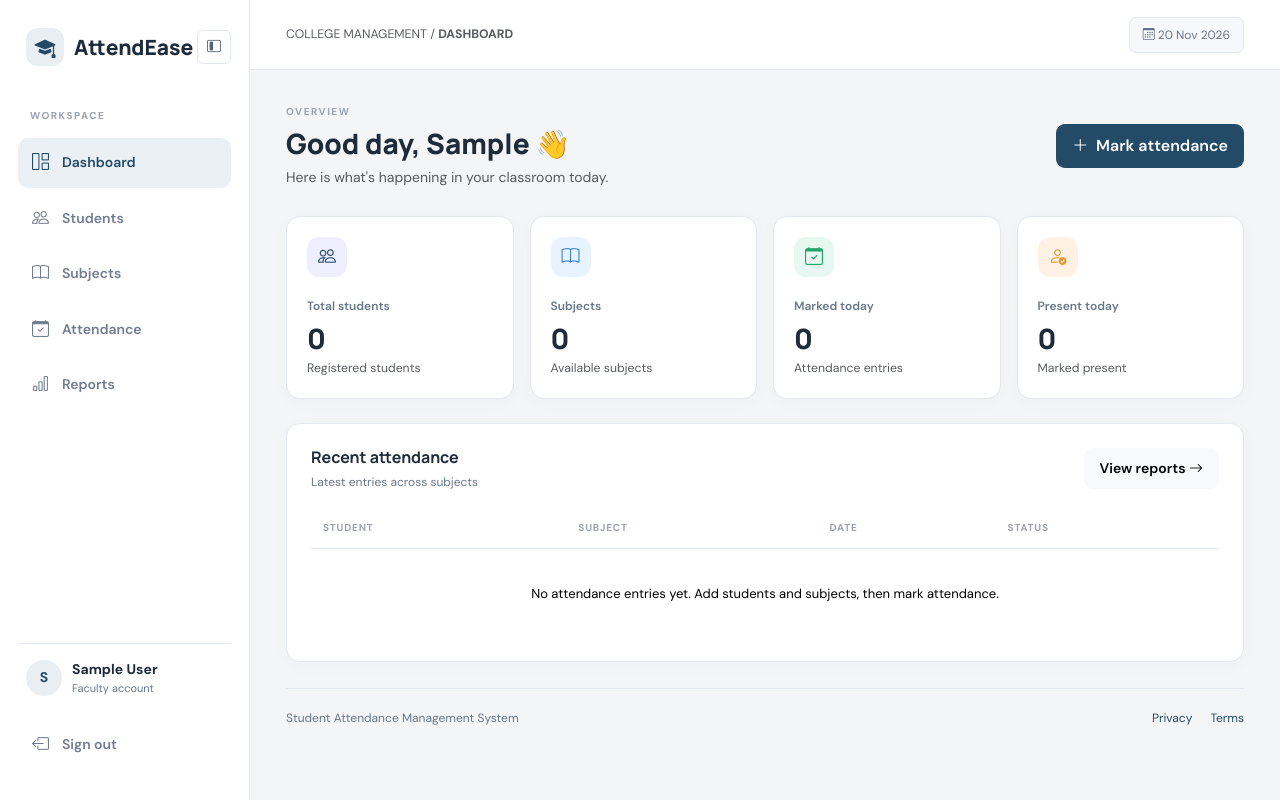
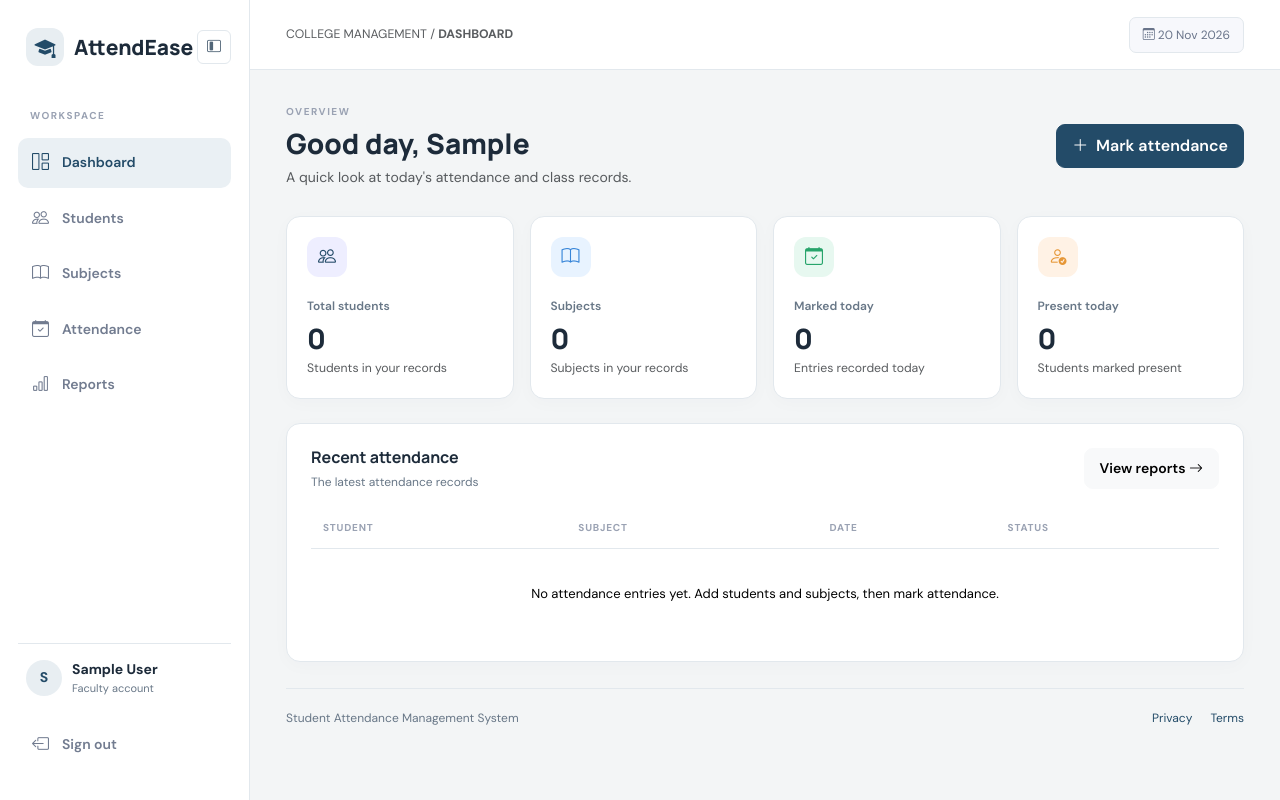
Before and after one commit to vasu925/Student-attendance-system-main, a Flask app: page /dashboard in a window 1280 px wide. Run offline with Flask 3, Linux system fonts and the light colour scheme; the visitor is signed in with stand-in values (Sample User, id 1); data comes from the database, SQL or seed files in the repository; data that the repository does not hold is empty; some libraries are stand-ins or nearby versions.

Commit message:
Polish interface wording for a clearer, more natural experience

```diff
--- a/templates/dashboard.html
+++ b/templates/dashboard.html
@@ -1,10 +1,10 @@
 {% extends "base.html" %}{% block title %}Dashboard{% endblock %}{% block content %}
-<div class="page-heading"><div><p class="eyebrow">OVERVIEW</p><h1>Good day, {{ current_user.name.split(' ')[0] }} 👋</h1><p class="text-muted">Here is what's happening in your classroom today.</p></div><a href="{{ url_for('attendance') }}" class="btn btn-primary"><i class="bi bi-plus-lg me-1"></i> Mark attendance</a></div>
+<div class="page-heading"><div><p class="eyebrow">OVERVIEW</p><h1>Good day, {{ current_user.name.split(' ')[0] }}</h1><p class="text-muted">A quick look at today's attendance and class records.</p></div><a href="{{ url_for('attendance') }}" class="btn btn-primary"><i class="bi bi-plus-lg me-1"></i> Mark attendance</a></div>
 <div class="row g-3 mb-4">
-<div class="col-md-6 col-xl-3"><div class="stat-card"><div class="stat-icon violet"><i class="bi bi-people"></i></div><span class="stat-label">Total students</span><div class="stat-value">{{ student_count }}</div><small class="text-muted">Registered students</small></div></div>
-<div class="col-md-6 col-xl-3"><div class="stat-card"><div class="stat-icon blue"><i class="bi bi-book"></i></div><span class="stat-label">Subjects</span><div class="stat-value">{{ subject_count }}</div><small class="text-muted">Available subjects</small></div></div>
-<div class="col-md-6 col-xl-3"><div class="stat-card"><div class="stat-icon green"><i class="bi bi-calendar-check"></i></div><span class="stat-label">Marked today</span><div class="stat-value">{{ today_count }}</div><small class="text-muted">Attendance entries</small></div></div>
-<div class="col-md-6 col-xl-3"><div class="stat-card"><div class="stat-icon orange"><i class="bi bi-person-check"></i></div><span class="stat-label">Present today</span><div class="stat-value">{{ present_count }}</div><small class="text-muted">Marked present</small></div></div>
+<div class="col-md-6 col-xl-3"><div class="stat-card"><div class="stat-icon violet"><i class="bi bi-people"></i></div><span class="stat-label">Total students</span><div class="stat-value">{{ student_count }}</div><small class="text-muted">Students in your records</small></div></div>
+<div class="col-md-6 col-xl-3"><div class="stat-card"><div class="stat-icon blue"><i class="bi bi-book"></i></div><span class="stat-label">Subjects</span><div class="stat-value">{{ subject_count }}</div><small class="text-muted">Subjects in your records</small></div></div>
+<div class="col-md-6 col-xl-3"><div class="stat-card"><div class="stat-icon green"><i class="bi bi-calendar-check"></i></div><span class="stat-label">Marked today</span><div class="stat-value">{{ today_count }}</div><small class="text-muted">Entries recorded today</small></div></div>
+<div class="col-md-6 col-xl-3"><div class="stat-card"><div class="stat-icon orange"><i class="bi bi-person-check"></i></div><span class="stat-label">Present today</span><div class="stat-value">{{ present_count }}</div><small class="text-muted">Students marked present</small></div></div>
 </div>
-<div class="panel"><div class="panel-heading"><div><h2>Recent attendance</h2><p>Latest entries across subjects</p></div><a href="{{ url_for('reports') }}" class="btn btn-light btn-sm">View reports <i class="bi bi-arrow-right"></i></a></div>
+<div class="panel"><div class="panel-heading"><div><h2>Recent attendance</h2><p>The latest attendance records</p></div><a href="{{ url_for('reports') }}" class="btn btn-light btn-sm">View reports <i class="bi bi-arrow-right"></i></a></div>
 <div class="table-responsive"><table class="table align-middle"><thead><tr><th>Student</th><th>Subject</th><th>Date</th><th>Status</th></tr></thead><tbody>{% for row in recent %}<tr><td><strong>{{ row.student.name }}</strong><small class="d-block text-muted">{{ row.student.roll_number }}</small></td><td>{{ row.subject.name }}</td><td>{{ row.attendance_date.strftime('%d %b %Y') }}</td><td><span class="status-badge {{ row.status|lower }}">{{ row.status }}</span></td></tr>{% else %}<tr><td colspan="4" class="empty-state">No attendance entries yet. Add students and subjects, then mark attendance.</td></tr>{% endfor %}</tbody></table></div></div>{% endblock %}
```
